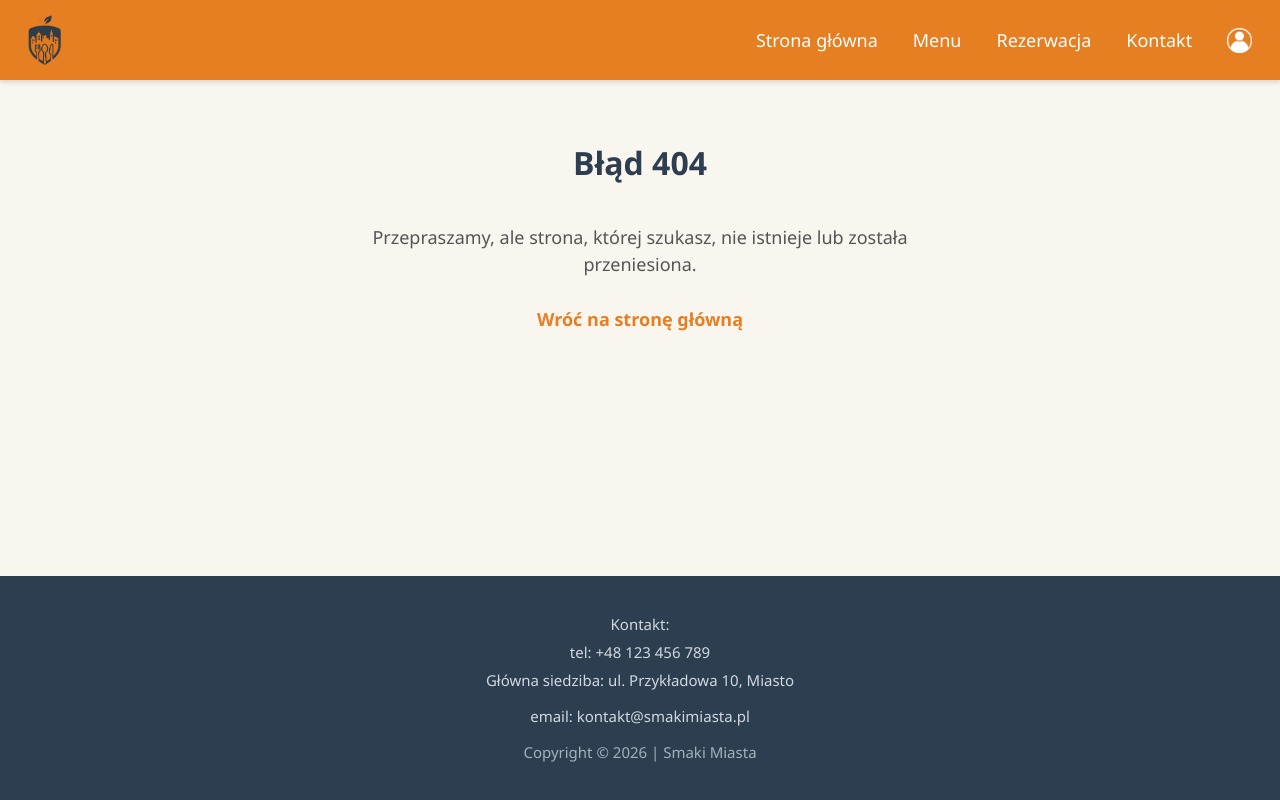
After one commit to skislemleko11/restaurant, a PHP site: page /views/errors/error404.php in a window 1280 px wide. The commit adds this page. Run offline with PHP 8.4, Linux system fonts and the light colour scheme.

Commit message:
Styled email_verification and created error404 and cos poszlo nie tak pages with Skislemleko11

```diff
--- a/public/css/style.css
+++ b/public/css/style.css
@@ -205,7 +205,11 @@ form input[type="submit"]:hover {
     max-width: 400px;
     margin: 0 0 20px 0;
 }
-
+.error404{
+    color: var(--primary-color);
+    font-weight: bold;
+    text-decoration: none;
+}
 .register_main > ul li {
     margin-bottom: 5px;
 }
@@ -225,6 +229,23 @@ form input[type="submit"]:hover {
     margin: 0 0 20px 0;
     text-align: center;
     font-weight: 600;
+}
+.main_verification {
+    flex-grow: 1;
+    display: flex;
+    flex-direction: column;
+    align-items: center;
+    justify-content: center;
+    padding: 40px 20px;
+    text-align: center;
+}
+
+.main_verification p {
+    font-size: 18px;
+    color: var(--text-light);
+    max-width: 600px;
+    line-height: 1.5;
+    margin-top: 10px;
 }
 
 @media (max-width: 768px) {
--- a/public/index.php
+++ b/public/index.php
@@ -16,6 +16,8 @@ $container = DefaultContainerFactory::create();
 
 $pathResolver = $container->get(PathResolver::class);
 $pathResolver->setDirPath(PathResolver::VIEWS_DIR_KEY, __DIR__ . '/../views/');
+$pathResolver->setErrorFilePath(404, 'errors/error404.php');
+$pathResolver->setErrorGeneralFilePath('errors/error_general.php');
 
 if (!isset($_ENV['DB_HOST'])) {
     $dotenv = Dotenv\Dotenv::createImmutable(realpath(__DIR__ . '/../'));
--- /dev/null
+++ b/views/errors/error404.php
@@ -0,0 +1,26 @@
+<!DOCTYPE html>
+<html lang="en">
+<head>
+    <meta charset="UTF-8">
+    <meta name="viewport" content="width=device-width, initial-scale=1.0">
+    <link rel="stylesheet" href="../css/style.css">
+    <title>Nie znaleziono - Error 404</title>
+</head>
+<body>
+    <?php
+        require __DIR__ . "/../templates/header.html";
+    ?>
+
+    <main>
+        <div class="main_verification">
+            <h1>Błąd 404</h1>
+            <p>Przepraszamy, ale strona, której szukasz, nie istnieje lub została przeniesiona.</p>
+            <p><a href="/" class="error404">Wróć na stronę główną</a></p>
+        </div>
+    </main>
+
+    <?php
+    require __DIR__ . "/../templates/footer.html";
+    ?>
+</body>
+</html>
--- a/views/templates/header.html
+++ b/views/templates/header.html
@@ -1,13 +1,13 @@
 <header>
     <nav>
         <ul class="nav_links">
-            <li class="nav_item"><a href="/"><img class="logo" src="imgs/logo.png" alt="Logo restauracji Smaki Miasta"></a></li>
+            <li class="nav_item"><a href="/"><img class="logo" src="/imgs/logo.png" alt="Logo restauracji Smaki Miasta"></a></li>
             <div class="separator">
                 <li><a href="/">Strona główna</a></li>
                 <li><a href="/menu">Menu</a></li>
                 <li><a href="/rezerwacja">Rezerwacja</a></li>
                 <li><a href="/kontakt">Kontakt</a></li>
-                <li><a href="/register"><img src="imgs/register.png" alt="Rejestracja" class="register-icon"></a></li>
+                <li><a href="/register"><img src="/imgs/register.png" alt="Rejestracja" class="register-icon"></a></li>
             </div>
         </ul>
     </nav>
```
Also changed, not shown: views/email_verification.php (+16 -4 lines), views/errors/error_general.php (added, +25 -0 lines).
